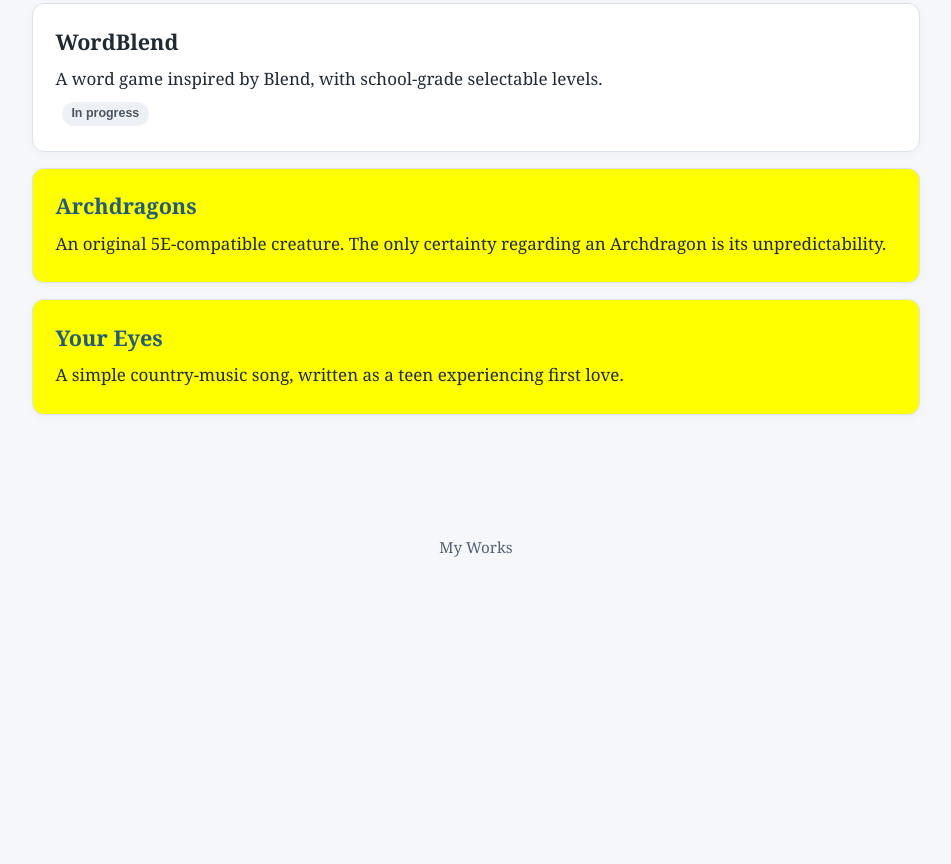
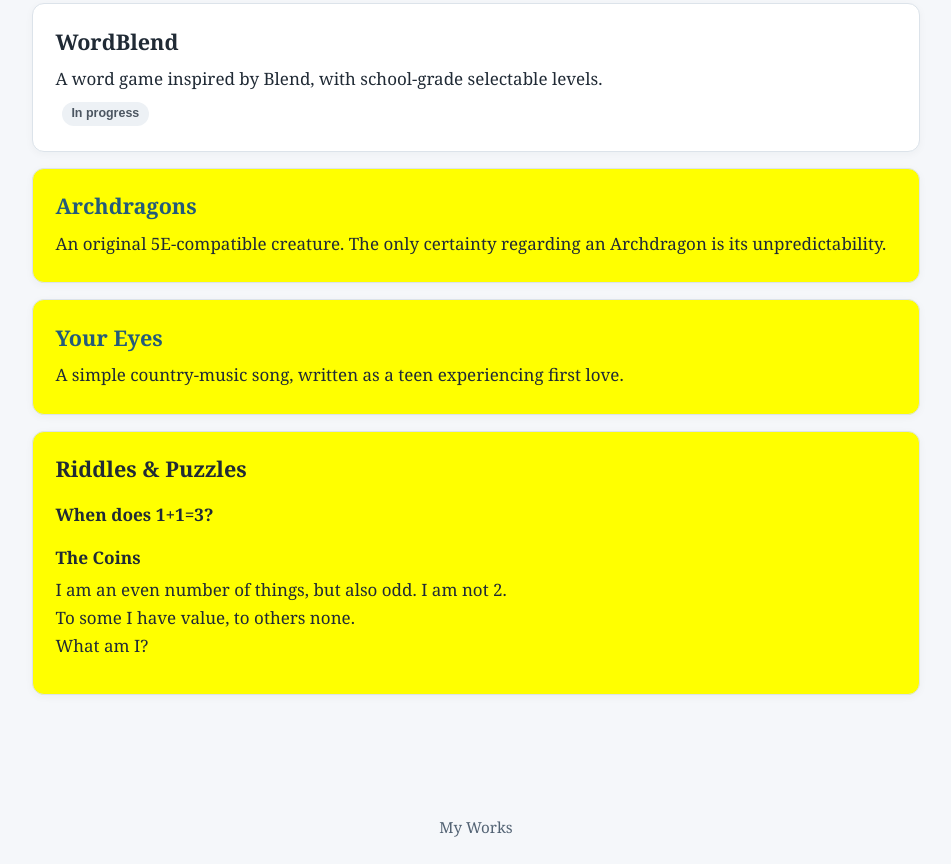
Before and after one commit to jeffmayes-jpg/My-Works, a plain HTML site: page index.html in a window 1280 px wide. Shown: the part 3364-4228 px from the top of the page, without its empty margins (164-1115 px from the left). Before the commit the page ends 3948 px from the top, so only its background shows below. Drawn offline with Linux system fonts and the light colour scheme.

Commit message:
Add Riddles & Puzzles to My Works

```diff
--- a/index.html
+++ b/index.html
@@ -92,6 +92,16 @@ footer{text-align:center;color:var(--muted);padding:1.5rem;font-size:.95rem}a{ov
 <h2><a href="https://jeffmayes-jpg.github.io/Your-Eyes/">Your Eyes</a></h2>
 <p>A simple country-music song, written as a teen experiencing first love.</p>
 </section>
+<section class="work completed">
+<h2>Riddles &amp; Puzzles</h2>
+<div class="version">
+<h3>When does 1+1=3?</h3>
+</div>
+<div class="version">
+<h3>The Coins</h3>
+<p>I am an even number of things, but also odd. I am not 2.<br>To some I have value, to others none.<br>What am I?</p>
+</div>
+</section>
 </main>
 <footer>My Works</footer>
 </body>
```
